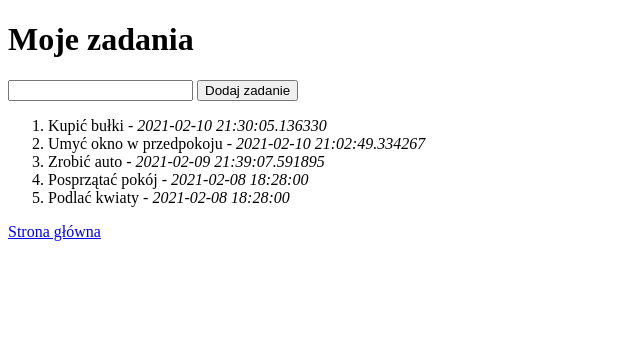
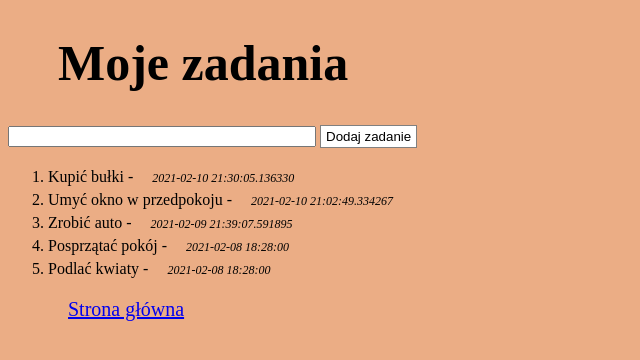
Before and after one commit to Paravati/ToDoApp, a Flask app: page /zadania in a window 1280 px wide. Shown: the top 360 px of the page, without its empty margins (0-640 px from the left). Run offline with Flask 2, Linux system fonts and the light colour scheme; data comes from the database, SQL or seed files in the repository; both versions use the stored data as it was after the commit.

Commit message:
css template changed

```diff
--- /dev/null
+++ b/static/style.css
@@ -0,0 +1,67 @@
+body{
+    margin-top: 30px;
+    background-color: #ebad85;
+}
+
+h1 {
+    margin-left: 50px;
+    font-size: 50px;
+    font-family: Monotype corsiva;
+}
+
+p {
+    margin-left: 60px;
+    font-size: 20px;
+    font-family: Monotype corsiva;
+}
+
+
+.add-for{
+    margin-left: 30px;
+}
+
+ol{
+    text-align: left;
+}
+
+em{
+    font-size: 12px;
+    margin-left: 15px;
+}
+
+form{
+    display: inline-block;
+    margin-bottom: 0;
+}
+
+input[name="zadanie"]{
+    width: 300px;
+}
+
+input[name="zadanie"]:focus{
+    border-color:blue;
+    border-radius: 5px;
+}
+
+li{
+    margin-bottom: 5px;
+}
+
+button{
+    padding:3px 5px;
+    cursor: pointer;
+    color:black;
+    font-size: 13px/1.5em;
+    background:white;
+    border: 1px solid grey;
+}
+
+.error{
+    color:red;
+}
+.success{
+    color: green;
+}
+.done{
+    text-decoration: line-through;
+}
--- a/templates/index.html
+++ b/templates/index.html
@@ -1,6 +1,7 @@
 <html>
   <head>
     <title>Aplikacja ToDo</title>
+    <link rel="stylesheet" type="text/css" href="{{url_for('static', filename='style.css')}}">
   </head>
 <body>
   <h1>Aplikacja ToDo</h1>
--- a/templates/zadania.html
+++ b/templates/zadania.html
@@ -3,6 +3,7 @@
 <head>
     <meta charset="UTF-8">
     <title>{{ config.SITE_NAME }}</title>
+    <link rel="stylesheet" type="text/css" href="{{url_for('static', filename='style.css') }}">
 </head>
 <body>
     <h1> {{config.SITE_NAME}}</h1>
```
Also changed, not shown: db.sqlite, 1 other file.
